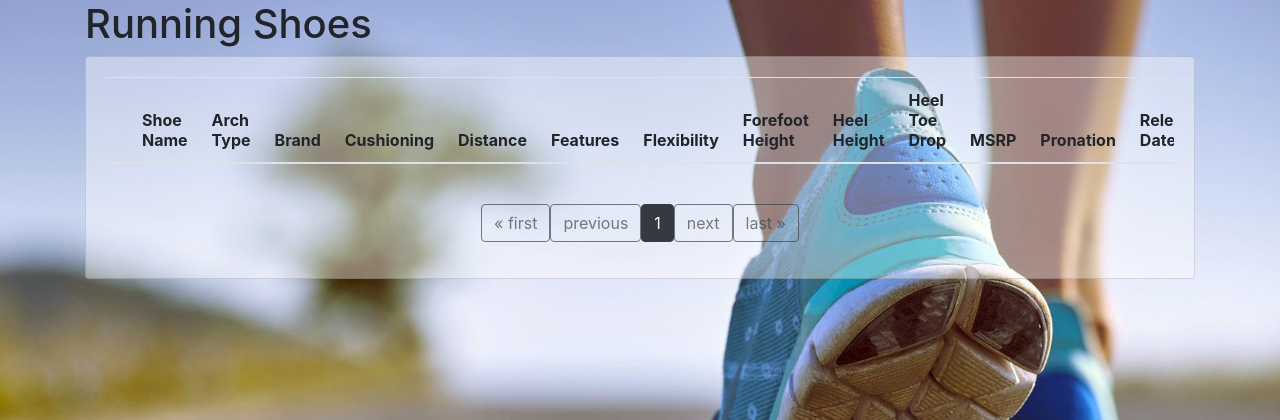
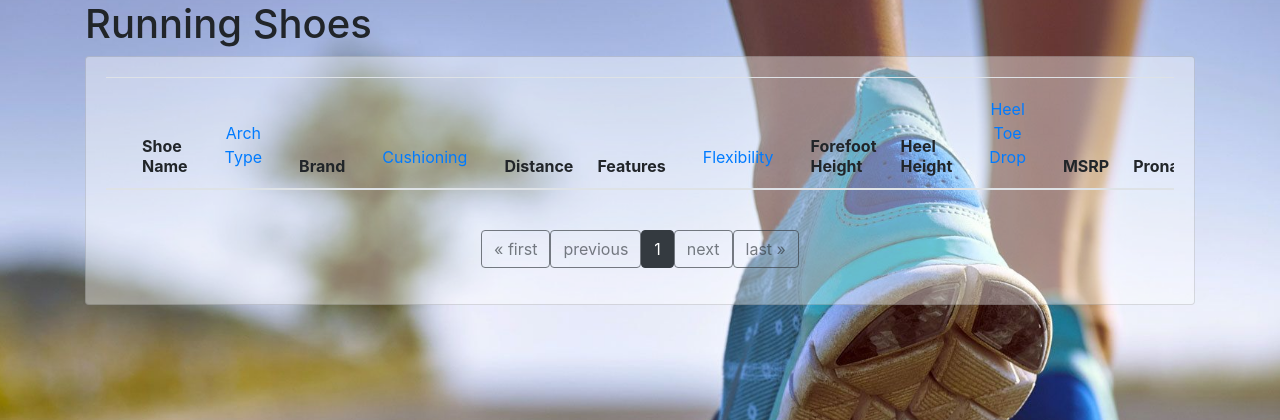
Before and after one commit to ChicoState/Shoe-Expert, a Django app: page / in a window 1280 px wide. Shown: the part 56-476 px from the top of the page. Run offline with Django 4.2, Linux system fonts and the light colour scheme; the visitor is signed in with stand-in values (Sample User, id 1); data that the repository does not hold is empty; some libraries are stand-ins or nearby versions.

Commit message:
Added popup window to give descriptions of shoe features

```diff
--- a/data/ShoeExpert/templates/app1/home.html
+++ b/data/ShoeExpert/templates/app1/home.html
@@ -12,20 +12,154 @@
 							<thead>
 								<tr>
 									<th scope="col"></th>
-								<th scope="col">Shoe Name</th>
-								<th scope="col">Arch Type</th>
-								<th scope="col">Brand</th>
-								<th scope="col">Cushioning</th>
+									<th scope="col">Shoe Name
+
+									</th>
+									<th scope="col">
+
+										<!-- Button trigger modal -->
+										<button type="button" size=sm class="btn btn-link" data-toggle="modal" data-target="#arch">
+											Arch Type
+										</button>
+
+										<!-- Modal -->
+										<div class="modal fade" id="arch" tabindex="-1" role="dialog" aria-labelledby="exampleModalLabel" aria-hidden="true">
+											<div class="modal-dialog" role="document">
+												<div class="modal-content">
+													<div class="modal-header">
+														<h5 class="modal-title" id="exampleModalLabel">What is arch type?</h5>
+														<button type="button" class="close" data-dismiss="modal" aria-label="Close">
+															<span aria-hidden="true">&times;</span>
+														</button>
+													</div>
+													<div class="modal-body">
+														Height of Arch
+													</div>
+													<div class="modal-footer">
+														<button type="button" class="btn btn-secondary" data-dismiss="modal">Close</button>
+													</div>
+												</div>
+											</div>
+										</div>
+									</th>
+									<th scope="col">Brand
+									</th>
+									<th scope="col">
+										<!-- Button trigger modal -->
+										<button type="button" size=sm class="btn btn-link" data-toggle="modal" data-target="#cushioning">
+											Cushioning
+										</button>
+
+										<!-- Modal -->
+										<div class="modal fade" id="cushioning" tabindex="-1" role="dialog" aria-labelledby="exampleModalLabel" aria-hidden="true">
+											<div class="modal-dialog" role="document">
+												<div class="modal-content">
+													<div class="modal-header">
+														<h5 class="modal-title" id="exampleModalLabel">What is cushioning?</h5>
+														<button type="button" class="close" data-dismiss="modal" aria-label="Close">
+															<span aria-hidden="true">&times;</span>
+														</button>
+													</div>
+													<div class="modal-body">
+														Plush means the shoe is meant to feel soft when running. Balanced means the shoe is more responsive and provides greater energy return.
+													</div>
+													<div class="modal-footer">
+														<button type="button" class="btn btn-secondary" data-dismiss="modal">Close</button>
+													</div>
+												</div>
+											</div>
+										</div>
+									</th>
 									<th scope="col">Distance</th>
 									<th scope="col">Features</th>
-								<th scope="col">Flexibility</th>
-								<th scope="col">Forefoot Height</th>
+									<th scope="col">
+										<!-- Button trigger modal -->
+										<button type="button" size=sm class="btn btn-link" data-toggle="modal" data-target="#flexibility">
+											Flexibility
+										</button>
+
+										<!-- Modal -->
+										<div class="modal fade" id="flexibility" tabindex="-1" role="dialog" aria-labelledby="exampleModalLabel" aria-hidden="true">
+											<div class="modal-dialog" role="document">
+												<div class="modal-content">
+													<div class="modal-header">
+														<h5 class="modal-title" id="exampleModalLabel">What is flexibility?</h5>
+														<button type="button" class="close" data-dismiss="modal" aria-label="Close">
+															<span aria-hidden="true">&times;</span>
+														</button>
+													</div>
+													<div class="modal-body">
+														Ability of the sole to bend
+													</div>
+													<div class="modal-footer">
+														<button type="button" class="btn btn-secondary" data-dismiss="modal">Close</button>
+													</div>
+												</div>
+											</div>
+										</div>
+									</th>
+
+									<th scope="col">Forefoot Height
+
 										<th scope="col">Heel Height</th>
-								<th scope="col">Heel Toe Drop</th>
+										<th scope="col">
+
+											<!-- Button trigger modal -->
+											<button type="button" size=sm class="btn btn-link" data-toggle="modal" data-target="#heeltoedrop">
+												Heel Toe Drop
+											</button>
+
+											<!-- Modal -->
+											<div class="modal fade" id="heeltoedrop" tabindex="-1" role="dialog" aria-labelledby="exampleModalLabel" aria-hidden="true">
+												<div class="modal-dialog" role="document">
+													<div class="modal-content">
+														<div class="modal-header">
+															<h5 class="modal-title" id="exampleModalLabel">What is heel toe drop?</h5>
+															<button type="button" class="close" data-dismiss="modal" aria-label="Close">
+																<span aria-hidden="true">&times;</span>
+															</button>
+														</div>
+														<div class="modal-body">
+															Difference between forefoot height and heel height. A shoe with a lower value will be closer to flat and feel more like running barefoot.
+														</div>
+														<div class="modal-footer">
+															<button type="button" class="btn btn-secondary" data-dismiss="modal">Close</button>
+														</div>
+													</div>
+												</div>
+											</div>
+										</th>
 										<th scope="col">MSRP</th>
 										<th scope="col">Pronation</th>
 										<th scope="col">Release Date</th>
-								<th scope="col">Strike Pattern</th>
+										<th scope="col">
+
+
+											<!-- Button trigger modal -->
+											<button type="button" size=sm class="btn btn-link" data-toggle="modal" data-target="#strikepattern">
+												Strike Pattern
+											</button>
+
+											<!-- Modal -->
+											<div class="modal fade" id="strikepattern" tabindex="-1" role="dialog" aria-labelledby="exampleModalLabel" aria-hidden="true">
+												<div class="modal-dialog" role="document">
+													<div class="modal-content">
+														<div class="modal-header">
+															<h5 class="modal-title" id="exampleModalLabel">What is strike pattern?</h5>
+															<button type="button" class="close" data-dismiss="modal" aria-label="Close">
+																<span aria-hidden="true">&times;</span>
+															</button>
+														</div>
+														<div class="modal-body">
+															Strike pattern describes the where the foot hits the ground during a run. Different shoes provide different support for different kinds of strike patterns
+														</div>
+														<div class="modal-footer">
+															<button type="button" class="btn btn-secondary" data-dismiss="modal">Close</button>
+														</div>
+													</div>
+												</div>
+											</div>
+										</th>
 										<th scope="col">Technology</th>
 										<th scope="col">Terrain</th>
 										<th scope="col">Toebox</th>
@@ -124,4 +258,5 @@
 		</div>
 	</body>
 
+
 </html>
```
Lines whose indentation alone changed are shown as unchanged.
